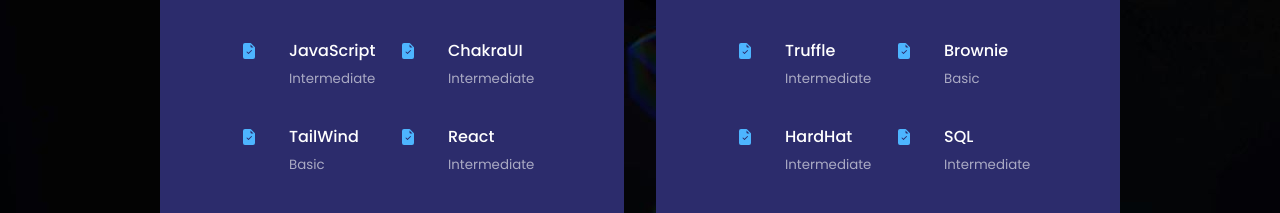
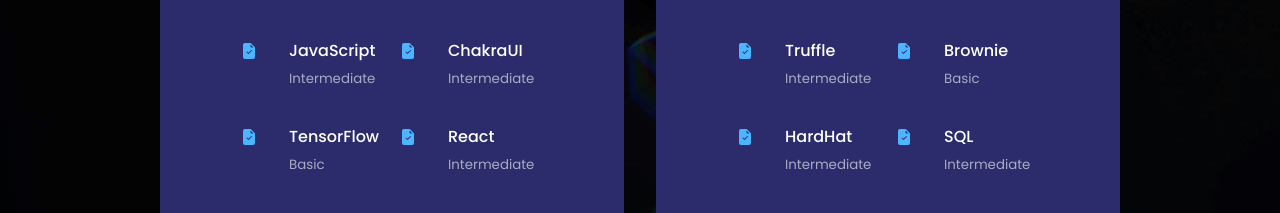
Before and after one commit to wencio/react_personal_site, a React (Create React App) app: page / in a window 1280 px wide. Shown: the part 1860-2073 px from the top of the page. Built offline with nearby package versions, Linux system fonts and the light colour scheme.

Commit message:
Update Experience.jsx

```diff
--- a/src/components/experience/Experience.jsx
+++ b/src/components/experience/Experience.jsx
@@ -45,7 +45,7 @@ const Experience = () => {
             <article className = "experience__details" >
               <BsFileEarmarkCheckFill className="experience__details-icons" />
               <div>
-              <h4>TailWind</h4>
+              <h4>TensorFlow</h4>
               <small className = "text-light">Basic</small>
 
               </div>
```
